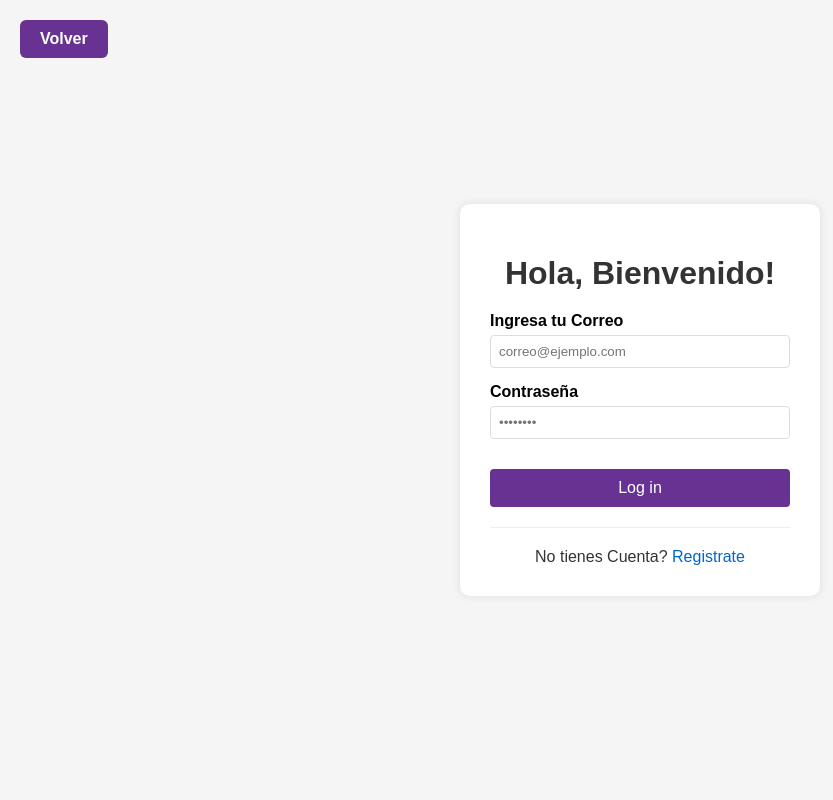
After one commit to Calidozo1/il-gelato-backend, a Node server app: page /login in a window 1280 px wide. The commit adds this page. Shown: the whole page, without its empty margins (0-833 px from the left). Run offline with Node 20, Linux system fonts and the light colour scheme.

Commit message:
1.0 login

```diff
--- a/app.js
+++ b/app.js
@@ -10,14 +10,18 @@ app.use(express.json());
 // Servir archivos estáticos del frontend
 app.use(express.static(path.join(__dirname, "frontend/public")));
 
+//Ruta para servir la pagina de inicio
+app.get("/", (req, res) => {
+    res.sendFile(path.join(__dirname, "frontend", "views", "index.html"));
+});
+
+//ruta para servir la pagina de login
+app.get("/login", (req, res) => {
+    res.sendFile(path.join(__dirname, "frontend", "views", "login.html"));
+});
 
 // Usar rutas del backend
 app.use("/api/productos", productoRoutes);
 
-// Servir el archivo HTML principal
-app.get("/", (req, res) => {
-    res.sendFile(path.join(__dirname, "frontend/views/index.html"));
-});
-
 const PORT = 3000;
 app.listen(PORT, () => console.log(`🚀 Servidor corriendo en http://localhost:${PORT}`));
--- /dev/null
+++ b/frontend/public/css/login.css
@@ -0,0 +1,110 @@
+body {
+    font-family: Arial, sans-serif;
+    background-color: #f5f5f5;
+    display: flex;
+    justify-content: center;
+    align-items: center;
+    height: 100vh;
+    margin: 0;
+}
+
+.container {
+    background-color: white;
+    border-radius: 10px;
+    box-shadow: 0 0 10px rgba(0, 0, 0, 0.1);
+    padding: 30px;
+    width: 300px;
+    text-align: center;
+}
+
+h1 {
+    color: #333;
+    margin-bottom: 20px;
+}
+
+h2 {
+    color: #333;
+    font-size: 18px;
+    margin: 20px 0;
+    text-align: left;
+}
+
+.input-group {
+    text-align: left;
+    margin: 20px 0;
+}
+
+.input-item {
+    margin-bottom: 15px;
+}
+
+.input-item label {
+    display: block;
+    margin-bottom: 5px;
+    font-weight: bold;
+}
+
+.input-item input {
+    width: 100%;
+    padding: 8px;
+    border: 1px solid #ddd;
+    border-radius: 4px;
+    box-sizing: border-box;
+}
+
+hr {
+    border: none;
+    border-top: 1px solid #eee;
+    margin: 20px 0;
+}
+
+.register-link {
+    margin-top: 20px;
+    color: #333;
+}
+
+.register-link a {
+    color: #0066cc;
+    text-decoration: none;
+}
+
+.register-link a:hover {
+    text-decoration: underline;
+}
+
+.login-button {
+    background-color: #683292;
+    color: white;
+    border: none;
+    padding: 10px 20px;
+    border-radius: 4px;
+    cursor: pointer;
+    width: 100%;
+    font-size: 16px;
+    margin-top: 10px;
+}
+
+.login-button:hover {
+    background-color: #0055aa;
+}
+
+.auth-buttons {
+    position: absolute;
+    top: 20px;
+    left: 20px;
+}
+
+.auth-buttons .button {
+    display: inline-block;
+    padding: 10px 20px;
+    background-color: #683292;
+    color: white;
+    text-decoration: none;
+    border-radius: 6px;
+    font-weight: bold;
+    transition: background-color 0.3s ease;
+}
+
+.auth-buttons .button:hover {
+    background-color: #0056b3;
+}
--- /dev/null
+++ b/frontend/public/js/login.js
@@ -0,0 +1,32 @@
+document.querySelector('.login-button').addEventListener('click', async () => {
+    const email = document.getElementById('email').value.trim();
+    const password = document.getElementById('password').value;
+
+    if (!email || !password) {
+        alert("Por favor completa todos los campos.");
+        return;
+    }
+
+    try {
+        const res = await fetch('/api/usuarios/login', {
+            method: 'POST',
+            headers: {
+                'Content-Type': 'application/json'
+            },
+            body: JSON.stringify({ email, password })
+        });
+
+        const data = await res.json();
+
+        if (res.ok) {
+            alert("Inicio de sesión exitoso.");
+            // Puedes redirigir al usuario a otra vista
+            window.location.href = '/fronted/views/index.html';
+        } else {
+            alert("Error: " + data.mensaje);
+        }
+    } catch (error) {
+        console.error("Error al iniciar sesión:", error);
+        alert("Error de conexión con el servidor.");
+    }
+});
--- a/frontend/views/index.html
+++ b/frontend/views/index.html
@@ -19,7 +19,7 @@
     <nav class="navigation-landing-page">
       <img src="/img/Logo.png">
       <button class="sing-up">Registrarse</button>
-      <button class="login">Iniciar sesion</button>
+      <button class="login" onclick="window.location.href='/login'">Iniciar sesion</button>
     </nav>
     <section class="landing-page-banner">
     </section>
--- /dev/null
+++ b/frontend/views/login.html
@@ -0,0 +1,44 @@
+<!DOCTYPE html>
+<html lang="en">
+<head>
+    <meta charset="UTF-8">
+    <meta name="viewport" content="width=device-width, initial-scale=1.0">
+    <link rel="preconnect" href="https://fonts.googleapis.com">
+    <link href="https://fonts.googleapis.com/css2?family=Material+Symbols+Outlined" rel="stylesheet">
+    <link rel="preconnect" href="https://fonts.gstatic.com" crossorigin>
+    <link href="https://fonts.googleapis.com/css2?family=Berkshire+Swash&family=Montserrat:ital@0;1&display=swap" rel="stylesheet">
+    <link rel="stylesheet" href="/css/login.css">
+    <script src="/js/login.js" defer></script>
+    <title>Document</title>
+</head>
+
+<body>
+<div class="container">
+    <h1>Hola, Bienvenido!</h1>
+
+    <div class="input-group">
+        <div class="input-item">
+            <label for="email">Ingresa tu Correo</label>
+            <input type="email" id="email" placeholder="correo@ejemplo.com">
+        </div>
+        <div class="input-item">
+            <label for="password">Contraseña</label>
+            <input type="password" id="password" placeholder="••••••••">
+        </div>
+
+    </div>
+
+    <button class="login-button">Log in</button>
+
+    <hr>
+
+    <div class="register-link">
+        No tienes Cuenta? <a href="/registrarse">Registrate</a>
+    </div>
+</div>
+
+<div class="auth-buttons">
+    <a href="/" class="button">Volver</a>
+</div>
+</body>
+</html>
--- a/frontend/views/registrarse.html
+++ b/frontend/views/singup.html
@@ -7,7 +7,7 @@
     <link href="https://fonts.googleapis.com/css2?family=Material+Symbols+Outlined" rel="stylesheet">
     <link rel="preconnect" href="https://fonts.gstatic.com" crossorigin>
     <link href="https://fonts.googleapis.com/css2?family=Berkshire+Swash&family=Montserrat:ital@0;1&display=swap" rel="stylesheet">
-    <link rel="stylesheet" href="css/registrarse.css">
+    <link rel="stylesheet" href="/css/registrarse.css">
     <script src="/js/registrarse.js" defer></script>
     <title>Document</title>
 </head>
```
Also changed, not shown: frontend/public/css/registrarse.css (added, +114 -0 lines), frontend/public/js/registrarse.js (+34 -0 lines), frontend/views/iniciarSesion.html (deleted).
